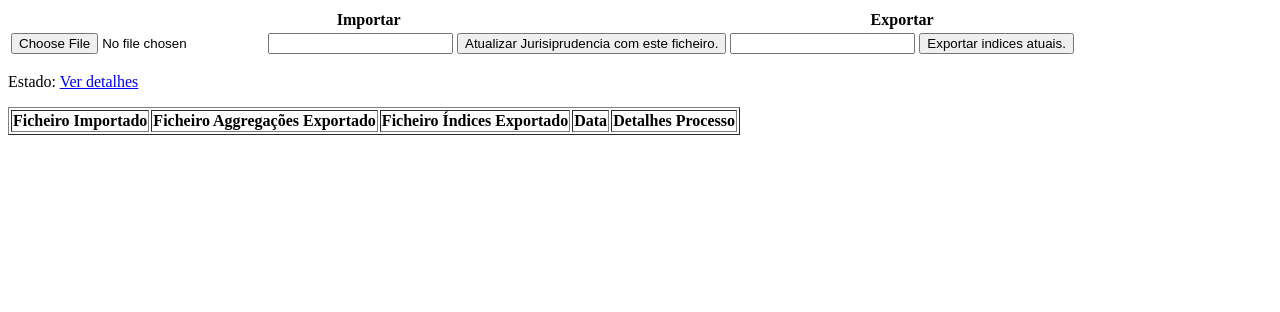
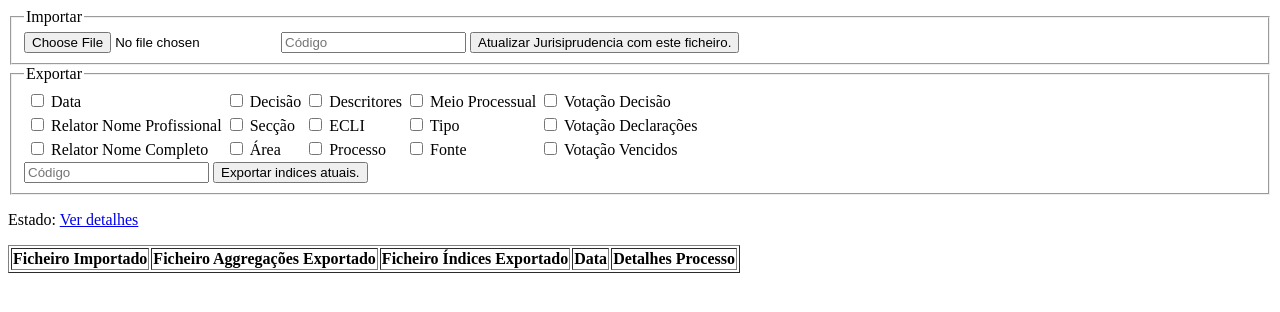
Before and after one commit to stjiris/export-jurisprudencia, a website: page static/index.html in a window 1280 px wide. Drawn offline with Linux system fonts and the light colour scheme; no server answers.

Commit message:
Export specific

```diff
--- a/server.js
+++ b/server.js
@@ -68,7 +68,8 @@ app.post("/export", upload.none(), (req, res) => {
     lastResult.importStderr = "",
     lastResult.importEnd = new Date(),
     lastResult.exportStart = new Date()
-    let exportProc = spawn("env/bin/python",["export-with-original.py","jurisprudencia.8.0","-e","UUID","-e","CONTENT","-e","Sumário","-e","Texto","-e","URL","-e","Processo","-e","ECLI","-i","UUID","-o","static/exports/","-n",filename,"-a"]);
+    let fields = req.body.field || []
+    let exportProc = spawn("env/bin/python",["export-with-original.py","jurisprudencia.8.0","-i","UUID","-o","static/exports/","-n",filename,"-a",...fields.flatMap(o => ["-e", o])]);
     let exportProcStdout = "";
     let exportProcStderr = "";
     exportProc.stdout.on("data",data => exportProcStdout+=data.toString())
@@ -109,7 +110,7 @@ app.post("/import", upload.single("file"), (req, res) => {
         lastResult.importStdout = importProcStdout
         lastResult.importEnd = new Date()
         lastResult.exportStart = new Date()
-        let exportProc = spawn("env/bin/python",["export-with-original.py","jurisprudencia.8.0","-e","UUID","-e","CONTENT","-e","Sumário","-e","Texto","-e","URL","-e","Processo","-e","ECLI","-i","UUID","-o","static/exports/","-n",filename]);
+        let exportProc = spawn("env/bin/python",["export-with-original.py","jurisprudencia.8.0","-i","UUID","-o","static/exports/","-n",filename]);
         let exportProcStdout = "";
         let exportProcStderr = "";
         exportProc.stdout.on("data",data => exportProcStdout+=data.toString())
--- a/static/index.html
+++ b/static/index.html
@@ -7,26 +7,92 @@
     <title>Importar/Exportar Jurisprudencia</title>
 </head>
 <body>
+    <form method="post" enctype="multipart/form-data" action="./import">
+        <fieldset>
+            <legend>Importar</legend>
+            <input type="file" name="file" required pattern="*.xlsx">
+            <input type="text" name="code" required placeholder="Código">
+            <button type="submit">Atualizar Jurisiprudencia com este ficheiro.</button>
+        </fieldset>
+    </form>
+    <form method="post" enctype="multipart/form-data" action="./export">
+        <fieldset>
+            <legend>Exportar</legend>
             <table>
-        <thead><tr><th>Importar</th><th>Exportar</th></tr></thead>
                 <tbody>
                     <tr>
                         <td>
-                    <form method="post" enctype="multipart/form-data" action="./import">
-                        <input type="file" name="file" required pattern="*.xlsx">
-                        <input type="text" name="code" required>
-                        <button type="submit">Atualizar Jurisiprudencia com este ficheiro.</button>
-                    </form>
+                            <input type="checkbox" name="field" value="Data" id="Data">
+                            <label for="Data">Data</label>
                         </td>
                         <td>
-                    <form method="post" enctype="multipart/form-data" action="./export">
-                        <input type="text" name="code" required>
-                        <button type="submit">Exportar indices atuais.</button>
-                    </form>
+                            <input type="checkbox" name="field" value="Decisão" id="Decisão">
+                            <label for="Decisão">Decisão</label>
+                        </td>
+                        <td>
+                            <input type="checkbox" name="field" value="Descritores" id="Descritores">
+                            <label for="Descritores">Descritores</label>
+                        </td>
+                        <td>
+                            <input type="checkbox" name="field" value="Meio Processual" id="Meio Processual">
+                            <label for="Meio Processual">Meio Processual</label>
+                        </td>
+                        <td>
+                            <input type="checkbox" name="field" value="Votação Decisão" id="Votação Decisão">
+                            <label for="Votação Decisão">Votação Decisão</label>
+                        </td>
+                    </tr>
+                    <tr>
+                        <td>
+                            <input type="checkbox" name="field" value="Relator Nome Profissional" id="Relator Nome Profissional">
+                            <label for="Relator Nome Profissional">Relator Nome Profissional</label>
+                        </td>
+                        <td>
+                            <input type="checkbox" name="field" value="Secção" id="Secção">
+                            <label for="Secção">Secção</label>
+                        </td>
+                        <td>
+                            <input type="checkbox" name="field" value="ECLI" id="ECLI">
+                            <label for="ECLI">ECLI</label>
+                        </td>
+                        <td>
+                            <input type="checkbox" name="field" value="Tipo" id="Tipo">
+                            <label for="Tipo">Tipo</label>
+                        </td>
+                        <td>
+
+                            <input type="checkbox" name="field" value="Votação Declarações" id="Votação Declarações">
+                            <label for="Votação Declarações">Votação Declarações</label>
+                        </td>
+                    </tr>
+                    <tr>
+                        <td>
+                            <input type="checkbox" name="field" value="Relator Nome Completo" id="Relator Nome Completo">
+                            <label for="Relator Nome Completo">Relator Nome Completo</label>
+                        </td>
+                        <td>
+                            <input type="checkbox" name="field" value="Área" id="Área">
+                            <label for="Área">Área</label>
+                        </td>
+                        <td>
+                            <input type="checkbox" name="field" value="Processo" id="Processo">
+                            <label for="Processo">Processo</label>
+                        </td>
+                        <td>
+                            <input type="checkbox" name="field" value="Fonte" id="Fonte">
+                            <label for="Fonte">Fonte</label>
+                        </td>
+                        <td>
+                            <input type="checkbox" name="field" value="Votação Vencidos" id="Votação Vencidos">
+                            <label for="Votação Vencidos">Votação Vencidos</label>
                         </td>
                     </tr>
                 </tbody>
             </table>
+            <input type="text" name="code" required placeholder="Código">
+            <button type="submit">Exportar indices atuais.</button>
+        </fieldset>
+    </form>
     <p>Estado: <b id="state"></b> <a href="state.html">Ver detalhes</a></p>
     <table border="1">
         <thead>
```
Also changed, not shown: 1 other file. Lines whose indentation alone changed are shown as unchanged.
